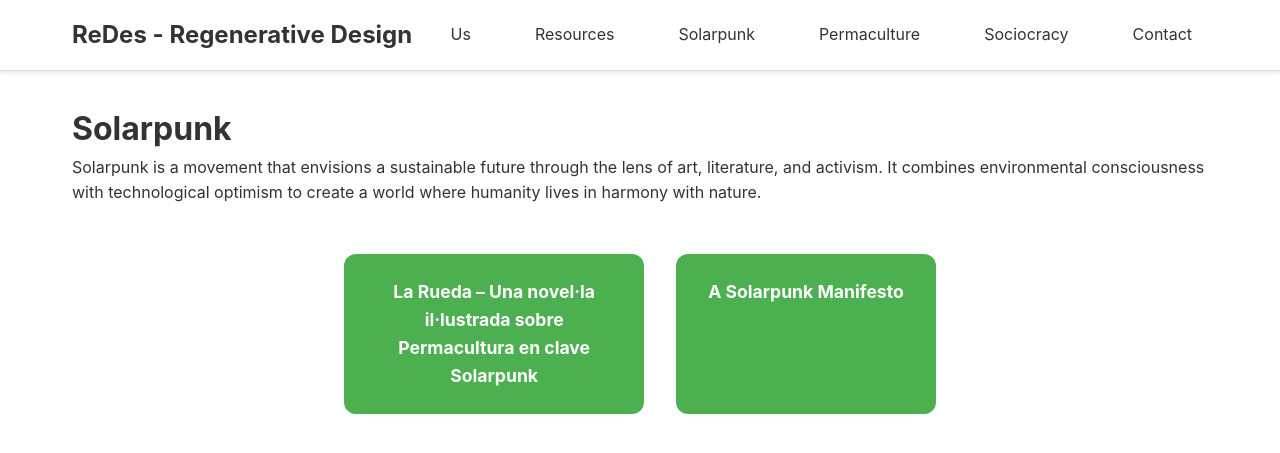
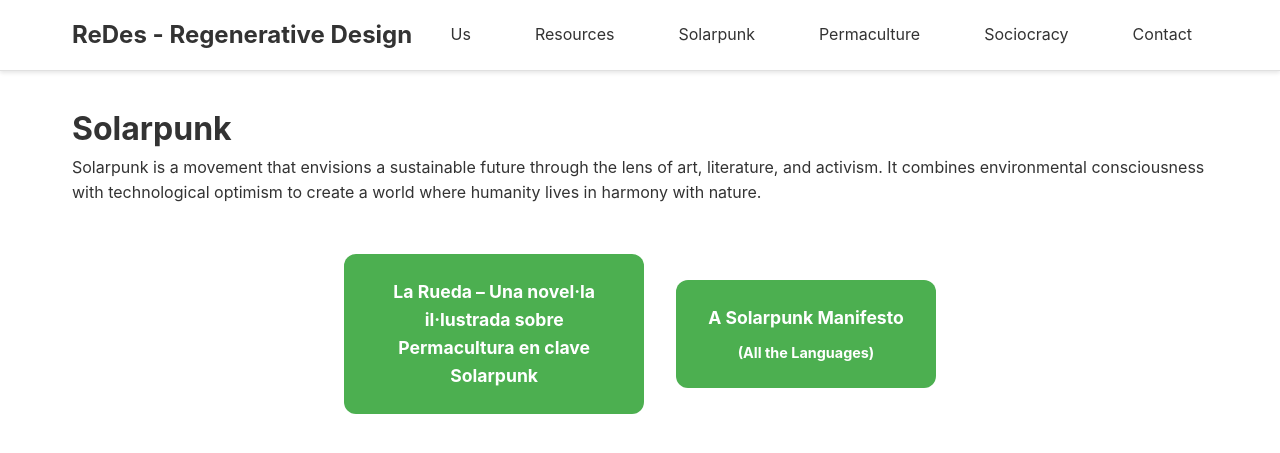
Before and after one commit to pawelngei/re-des, a Jekyll site: the page built from solarpunk.md, in a window 1280 px wide. Shown: the top 453 px of the page. Built offline with Jekyll 4.4.1, drawn with Linux system fonts in a browser that asks for light colours.

Commit message:
Update solarpunk.md

```diff
--- a/solarpunk.md
+++ b/solarpunk.md
@@ -1,14 +1,18 @@
 ---
 layout: default
 title: Solarpunk
-permalink: /solarpunk/
 ---
 
 # Solarpunk
 
 Solarpunk is a movement that envisions a sustainable future through the lens of art, literature, and activism. It combines environmental consciousness with technological optimism to create a world where humanity lives in harmony with nature.
 
-<div style="display: flex; gap: 2rem; justify-content: center; margin: 3rem 0; flex-wrap: wrap;">
-    <a href="{{ site.baseurl }}/la-rueda/" style="display: inline-block; background: #4CAF50; color: white; padding: 1.5rem 2rem; border-radius: 12px; text-decoration: none; font-weight: bold; font-size: 1.1rem; text-align: center; max-width: 300px;">La Rueda – Una novel·la il·lustrada sobre Permacultura en clave Solarpunk</a>
-    <a href="{{ site.baseurl }}/solarpunk-manifesto/" style="display: inline-block; background: #4CAF50; color: white; padding: 1.5rem 2rem; border-radius: 12px; text-decoration: none; font-weight: bold; font-size: 1.1rem; text-align: center;">A Solarpunk Manifesto</a>
+<div style="display: flex; gap: 2rem; justify-content: center; align-items: center; margin: 3rem 0; flex-wrap: wrap;">
+    <a href="{{ site.baseurl }}/la-rueda/" style="display: flex; align-items: center; justify-content: center; background: #4CAF50; color: white; padding: 1.5rem 2rem; border-radius: 12px; text-decoration: none; font-weight: bold; font-size: 1.1rem; text-align: center; max-width: 300px; min-height: 100px;">
+        La Rueda – Una novel·la il·lustrada sobre Permacultura en clave Solarpunk
+    </a>
+    <a href="{{ site.baseurl }}/solarpunk-manifesto/" style="display: flex; flex-direction: column; align-items: center; justify-content: center; background: #4CAF50; color: white; padding: 1.5rem 2rem; border-radius: 12px; text-decoration: none; font-weight: bold; font-size: 1.1rem; text-align: center; min-height: 100px;">
+        <span>A Solarpunk Manifesto</span>
+        <span style="font-size: 0.9rem; margin-top: 0.5rem;">(All the Languages)</span>
+    </a>
 </div>
```
